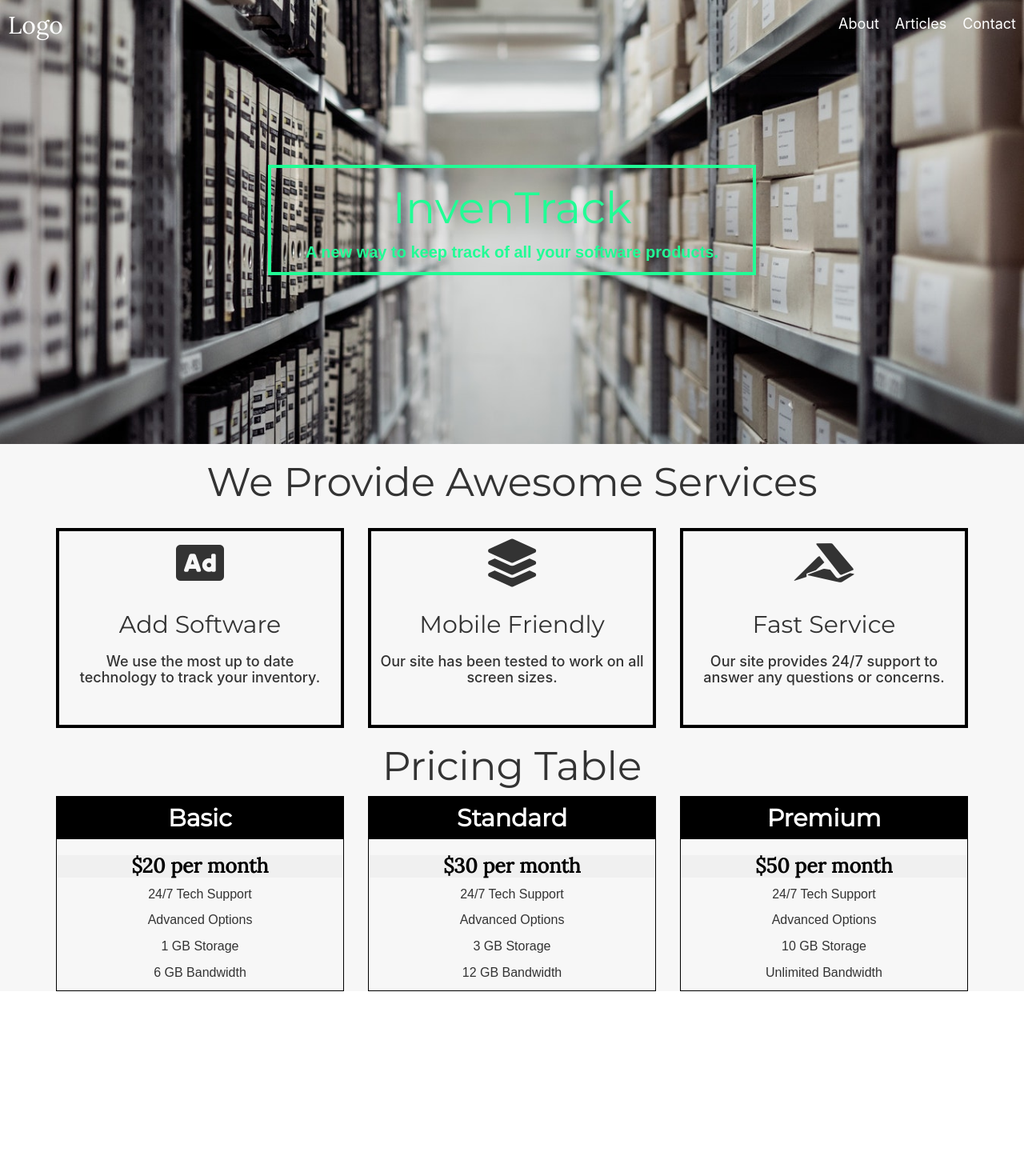
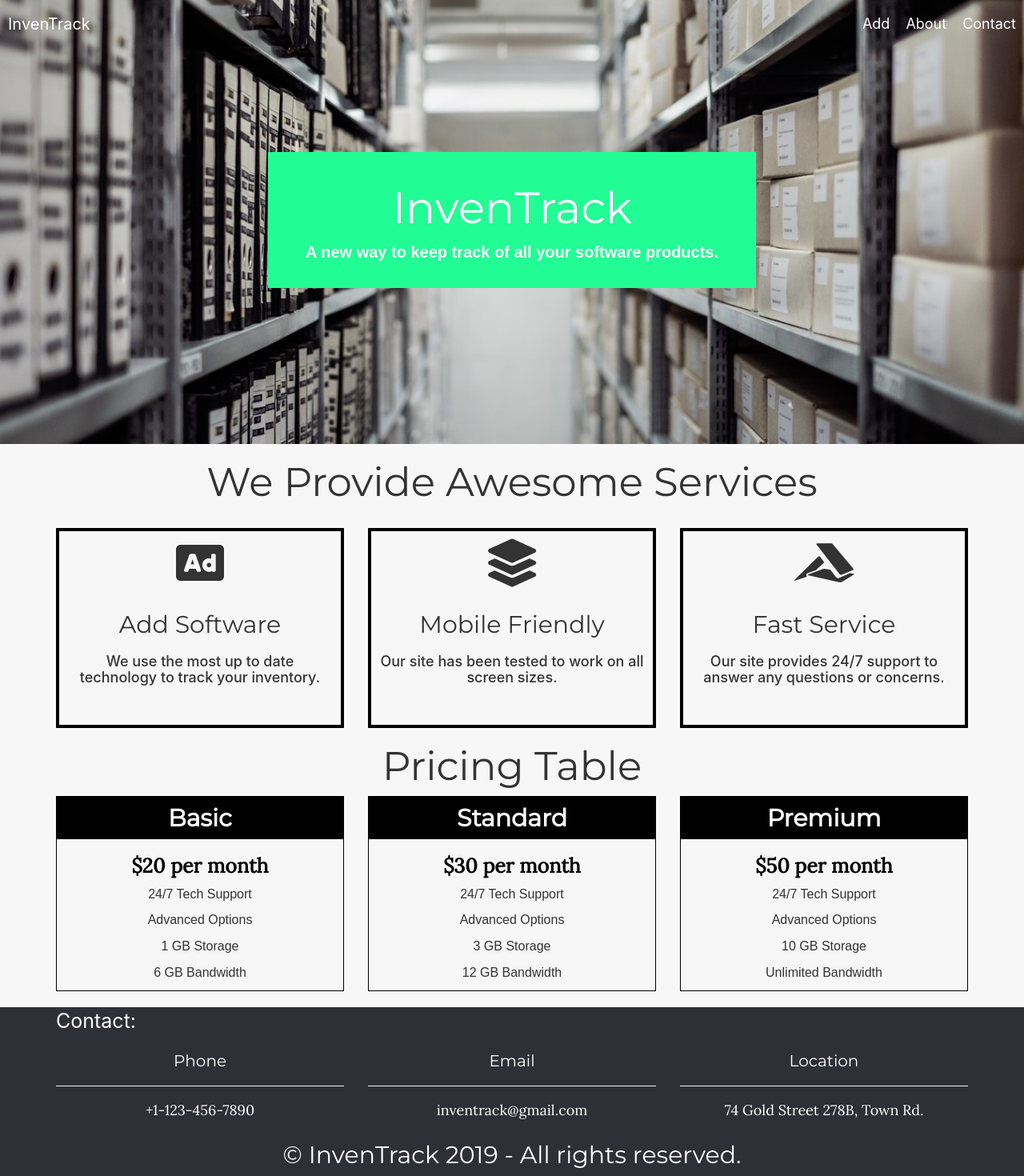
Before and after one commit to haeke/serial-inventory, a React (Create React App) app in the folder client/: page / in a window 1280 px wide. Shown: the part 5-1475 px from the top of the page at 80% size. Before the commit the page ends 1244 px from the top, so only its background shows below. Built offline with nearby package versions, Linux system fonts and the light colour scheme; a web font is replaced by a local one.

Commit message:
created a footer component with basic contact information

```diff
--- a/client/src/components/App/App.js
+++ b/client/src/components/App/App.js
@@ -5,6 +5,7 @@ import Home from "../Home/Home";
 import GhostNav from "../GhostNav/GhostNav";
 import InventoryForm from "../InventoryForm/InventoryForm";
 import InventoryList from "../InventoryList/InventoryList";
+import Footer from "../Footer/Footer";
 
 const App = () => {
   return (
@@ -17,6 +18,7 @@ const App = () => {
             <Route path="/add" exact component={InventoryForm} />
             <Route path="/all" exact component={InventoryList} />
           </Switch>
+          <Footer />
         </Router>
       </div>
     </main>
--- a/client/src/components/Features/Features.js
+++ b/client/src/components/Features/Features.js
@@ -9,7 +9,7 @@ import "./Features.css";
 
 const Features = () => {
   return (
-    <section className="featuresContainer">
+    <section className="featuresContainer" id="about">
       <div className="col-md-8 col-md-offset-2 col-xs-12">
         <h1 className="featuresHeader">We Provide Awesome Services</h1>
       </div>
--- /dev/null
+++ b/client/src/components/Footer/Footer.css
@@ -0,0 +1,41 @@
+.footerContainer {
+  background: var(--altBrandColor);
+  color: var(--mainWhite);
+  text-align: center;
+}
+
+.contactHeader {
+  text-align: left;
+  font-size: 25px;
+}
+
+.phoneHeader {
+  font-size: 20px;
+}
+
+.phoneNumber {
+  font-size: 18px;
+  font-weight: 300;
+}
+
+.emailHeader {
+  font-size: 20px;
+}
+
+.emailAddress {
+  font-size: 18px;
+  font-weight: 300;
+}
+
+.locationHeader {
+  font-size: 20px;
+}
+
+.locationAddress {
+  font-size: 18px;
+  font-weight: 300;
+}
+
+hr {
+  color: var(--brandColor);
+}
--- /dev/null
+++ b/client/src/components/Footer/Footer.js
@@ -0,0 +1,49 @@
+import React from "react";
+
+import "./Footer.css";
+
+const Footer = () => {
+  return (
+    <footer className="footerContainer">
+      <div className="container">
+        <div className="row">
+          <div className="col-md-12">
+            <div className="contactHeader">Contact:</div>
+          </div>
+          <div className="col-md-4 col-xs-12">
+            <div className="phoneContainer">
+              <h1 className="phoneHeader">Phone</h1>
+              <hr />
+              <h2 className="phoneNumber">+1-123-456-7890</h2>
+            </div>
+          </div>
+          <div className="col-md-4 col-xs-12">
+            <div className="emailContainer">
+              <h1 className="emailHeader">Email</h1>
+              <hr />
+              <h2 className="emailAddress">inventrack@gmail.com</h2>
+            </div>
+          </div>
+          <div className="col-md-4 col-xs-12">
+            <div className="locationContainer">
+              <h1 className="locationHeader">Location</h1>
+              <hr />
+              <h2 className="locationAddress">74 Gold Street 278B, Town Rd.</h2>
+            </div>
+          </div>
+        </div>
+        <div className="row">
+          <div className="col-xs-12">
+            <div className="copyInfo">
+              <h1 className="copyrightHeader">
+                &copy; InvenTrack 2019 - All rights reserved.
+              </h1>
+            </div>
+          </div>
+        </div>
+      </div>
+    </footer>
+  );
+};
+
+export default Footer;
--- a/client/src/components/GhostNav/GhostNav.css
+++ b/client/src/components/GhostNav/GhostNav.css
@@ -15,11 +15,15 @@
 }
 
 .logo {
-  margin: 0 auto 0 10px;
+  display: flex;
+  justify-content: center;
+  align-items: center;
+  margin: 10px auto 10px 10px;
 }
 
 .logo a {
   text-decoration: none;
+  font-size: 20px;
   color: var(--mainWhite);
 }
 
--- a/client/src/components/GhostNav/GhostNav.js
+++ b/client/src/components/GhostNav/GhostNav.js
@@ -1,6 +1,8 @@
 import React, { useRef, useState, useEffect } from "react";
+import { Link } from "react-router-dom";
+import classnames from "classnames";
 
-import classnames from "classnames";
+import Button from "../Button/Button";
 
 import "./GhostNav.css";
 
@@ -28,16 +30,20 @@ function GhostNav({ pageOffset }) {
     >
       <div className="logo">
         <a href="#logo" className="logoLink">
-          <h2>Logo</h2>
+          <Link to="/" className="logoLink">
+            InvenTrack
+          </Link>
         </a>
       </div>
       <div className="links">
         <ul className="linkContainer">
           <li className="listItem">
-            <a href="#about">About</a>
+            <Link to="/add" className="logoLink">
+              Add
+            </Link>
           </li>
           <li className="listItem">
-            <a href="#articles">Articles</a>
+            <a href="#about">About</a>
           </li>
           <li className="listItem">
             <a href="#contact">Contact</a>
--- a/client/src/components/Home/Home.js
+++ b/client/src/components/Home/Home.js
@@ -1,15 +1,13 @@
 import React from "react";
 
 import InventoryLanding from "../InventoryLanding/InventoryLanding";
-import Services from "../Features/Features";
+import Features from "../Features/Features";
 
 const Home = () => {
   return (
-    <section className="container-fluid">
-      <div className="row">
-        <InventoryLanding />
-        <Services />
-      </div>
+    <section>
+      <InventoryLanding />
+      <Features />
     </section>
   );
 };
--- a/client/src/components/InventoryLanding/InventoryLanding.css
+++ b/client/src/components/InventoryLanding/InventoryLanding.css
@@ -10,18 +10,19 @@
 }
 
 .landingHeaderWrapper {
-  border: 4px solid var(--brandColor);
+  background: var(--brandColor);
+  padding: 20px;
 }
 
 .landingHeader {
   text-align: center;
-  color: var(--brandColor);
+  color: var(--mainWhite);
   font-size: 55px;
 }
 
 .landingParagraph {
   text-align: center;
-  color: var(--brandColor);
+  color: var(--mainWhite);
   font-size: 20px;
   font-weight: 900;
 }
--- a/client/src/components/PricingCard/PricingCard.css
+++ b/client/src/components/PricingCard/PricingCard.css
@@ -1,5 +1,6 @@
 .pricingCardContainer {
   border: 1px solid black;
+  margin-bottom: 20px;
 }
 
 .pricingCardHeader {
@@ -17,5 +18,4 @@
   font-size: 25px;
   font-weight: 600;
   color: black;
-  background: #f0f0f0;
 }
--- a/client/src/index.css
+++ b/client/src/index.css
@@ -14,6 +14,7 @@ body {
     sans-serif;
   -webkit-font-smoothing: antialiased;
   -moz-osx-font-smoothing: grayscale;
+  box-sizing: border-box;
 }
 
 h1 {
```
